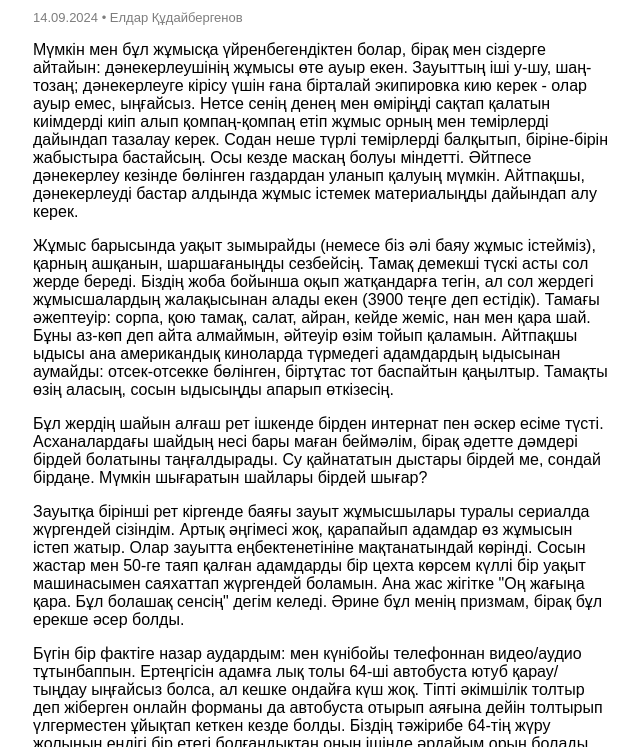
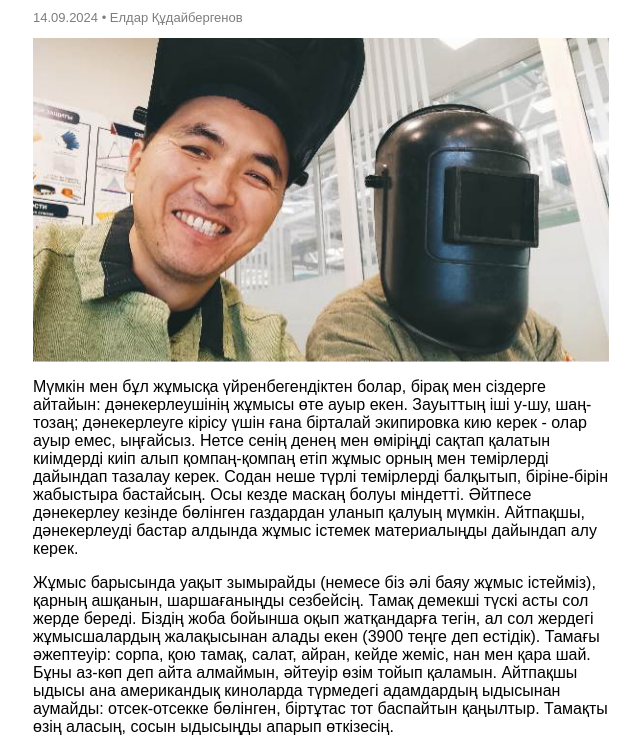
Before and after one commit to yeldarx/homepage, an Eleventy site: page src/blog/2024/welding-days.md in a window 1280 px wide. Shown: the part 53-800 px from the top of the page, without its empty margins (319-959 px from the left). Built offline with nearby package versions, Linux system fonts and the light colour scheme; Eleventy itself is replaced by a stand-in of ours; files that its build step writes are made by us from their sources.

Commit message:
add photo to post

```diff
--- a/src/blog/2024/welding-days.md
+++ b/src/blog/2024/welding-days.md
@@ -4,6 +4,8 @@ title: Дәнекерлеу сабақтарында
 tags:
   - welding
 ---
+
+<img src="/blog/images/2024/welding-study.jpg" alt="" width="100%"/>
 
 Мүмкін мен бұл жұмысқа үйренбегендіктен болар, бірақ мен сіздерге айтайын: дәнекерлеушінің жұмысы өте ауыр екен. Зауыттың іші у-шу, шаң-тозаң; дәнекерлеуге кірісу үшін ғана бірталай экипировка кию керек - олар ауыр емес, ыңғайсыз. Нетсе сенің денең мен өміріңді сақтап қалатын киімдерді киіп алып қомпаң-қомпаң етіп жұмыс орның мен темірлерді дайындап тазалау керек. Содан неше түрлі темірлерді балқытып, біріне-бірін жабыстыра бастайсың. Осы кезде маскаң болуы міндетті. Әйтпесе дәнекерлеу кезінде бөлінген газдардан уланып қалуың мүмкін. Айтпақшы, дәнекерлеуді бастар алдында жұмыс істемек материалыңды дайындап алу керек.
 
```
Also changed, not shown: src/blog/images/2024/welding-study.jpg (added).
